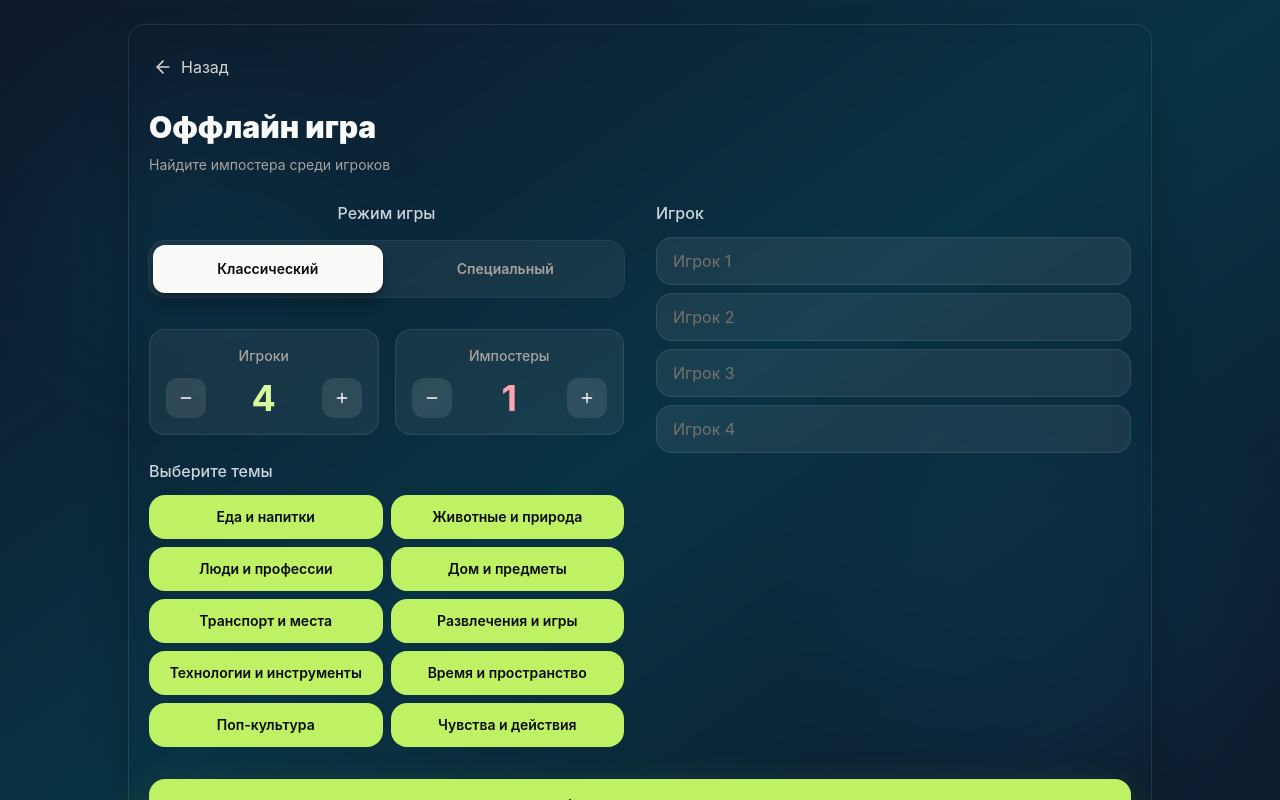
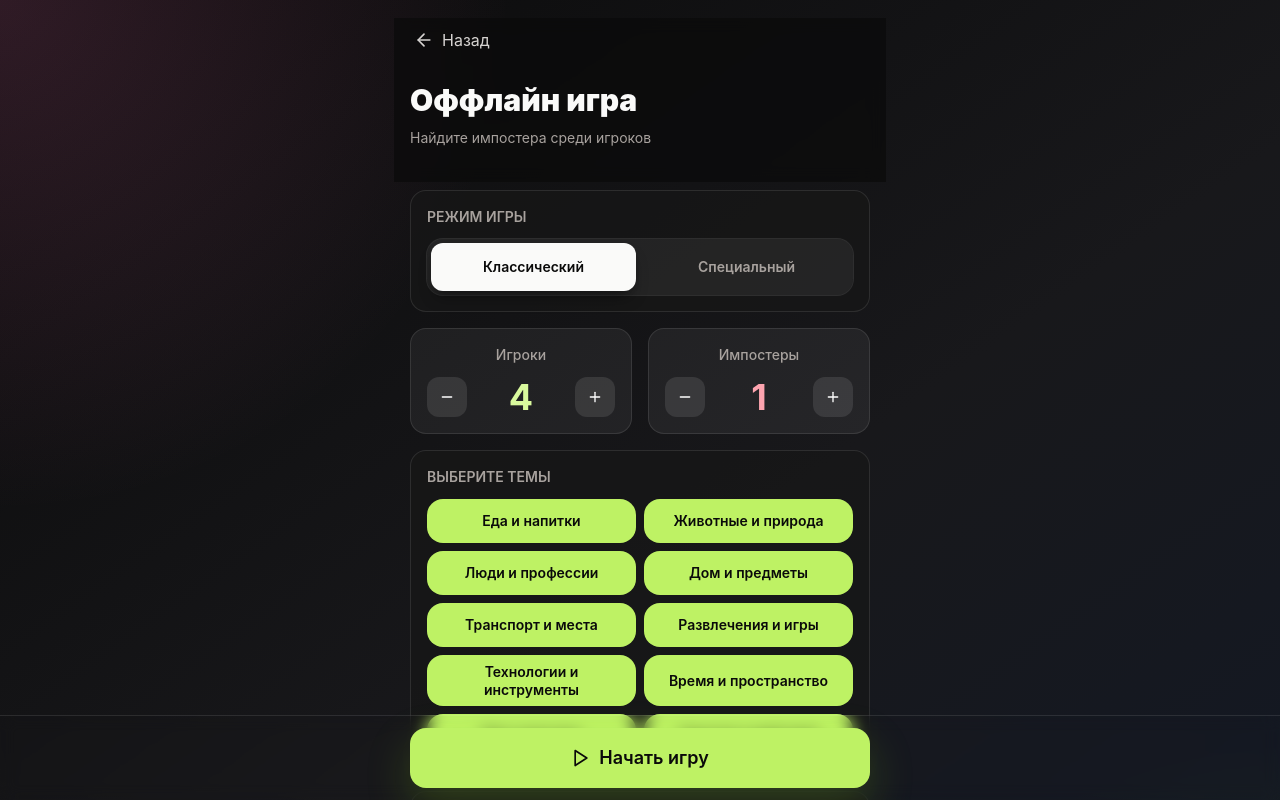
Before and after one commit to kannoqwe/Word-Impostor, a React (Vite) app: page / in a window 1280 px wide. Both pictures are taken after a click on the button "Оффлайн игра". Shown: the top 800 px of the page. Built offline with nearby package versions, Linux system fonts and the light colour scheme.

Commit message:
feat: redesign setup flow

```diff
--- a/src/components/setup/GameSettings.tsx
+++ b/src/components/setup/GameSettings.tsx
@@ -50,9 +50,9 @@ export const GameSettings: React.FC<GameSettingsProps> = ({
    onThemeToggle
 }) => {
    return (
-      <div className="space-y-6">
-         <div className="mb-8">
-            <label className="block text-slate-300 mb-4 font-medium text-center">
+      <div className="space-y-4">
+         <section className="rounded-2xl border border-white/10 bg-neutral-900/70 p-4">
+            <label className="mb-3 block text-sm font-semibold uppercase text-stone-400">
                {gameModeLabel}
             </label>
             <GameModeSelector
@@ -61,7 +61,7 @@ export const GameSettings: React.FC<GameSettingsProps> = ({
                classicLabel={classicLabel}
                specialLabel={specialLabel}
             />
-         </div>
+         </section>
 
          <div className="grid grid-cols-2 gap-4">
             <PlayerCounter
@@ -80,27 +80,27 @@ export const GameSettings: React.FC<GameSettingsProps> = ({
          </div>
 
          {numImpostors > 1 && (
-            <div className="flex items-center justify-between bg-slate-800/50 backdrop-blur-sm rounded-xl p-4 border border-slate-700/50">
-               <label className="text-slate-300 font-medium cursor-pointer" onClick={onToggleImpostorsKnowEachOther}>
+            <section className="flex items-center justify-between gap-4 rounded-2xl border border-white/10 bg-neutral-900/70 p-4">
+               <label className="cursor-pointer text-sm font-semibold leading-5 text-stone-200" onClick={onToggleImpostorsKnowEachOther}>
                   {impostorsKnowEachOtherLabel}
                </label>
                <button
                   onClick={onToggleImpostorsKnowEachOther}
-                  className={`relative inline-flex h-6 w-11 items-center rounded-full transition-colors ${
-                     impostorsKnowEachOther ? 'bg-cyan-500' : 'bg-slate-600'
+                  className={`relative inline-flex h-8 w-14 shrink-0 items-center rounded-full transition-colors ${
+                     impostorsKnowEachOther ? 'bg-lime-300' : 'bg-white/15'
                   }`}
                >
                   <span
-                     className={`inline-block h-4 w-4 transform rounded-full bg-white transition-transform ${
-                        impostorsKnowEachOther ? 'translate-x-6' : 'translate-x-1'
+                     className={`inline-block h-6 w-6 transform rounded-full bg-neutral-950 transition-transform ${
+                        impostorsKnowEachOther ? 'translate-x-7' : 'translate-x-1'
                      }`}
                   />
                </button>
-            </div>
+            </section>
          )}
 
-         <div>
-            <label className="block text-slate-300 mb-3 font-medium">
+         <section className="rounded-2xl border border-white/10 bg-neutral-900/70 p-4">
+            <label className="mb-3 block text-sm font-semibold uppercase text-stone-400">
                {themesLabel}
             </label>
             <ThemeSelector
@@ -108,7 +108,7 @@ export const GameSettings: React.FC<GameSettingsProps> = ({
                selectedThemes={selectedThemes}
                onToggle={onThemeToggle}
             />
-         </div>
+         </section>
       </div>
    );
 };
--- a/src/pages/SetupPage.tsx
+++ b/src/pages/SetupPage.tsx
@@ -2,7 +2,6 @@ import React, { useCallback } from 'react';
 import { Play } from 'lucide-react';
 import { useTranslation } from '../hooks/useTranslation';
 import { useSetupState } from '../hooks/useSetupState';
-import { Card } from '../components/ui/Card';
 import { Button } from '../components/ui/Button';
 import { SetupHeader } from '../components/setup/SetupHeader';
 import { GameSettings } from '../components/setup/GameSettings';
@@ -49,22 +48,18 @@ export const SetupPage = React.memo<SetupPageProps>(({
    }, [isValid, onStartGame, state, t.player]);
 
    return (
-      <div className="min-h-screen bg-gradient-to-br from-slate-900 via-cyan-950 to-slate-900 p-6 relative overflow-hidden">
-         <div className="absolute inset-0 opacity-5">
-            <div className="absolute top-20 left-10 w-72 h-72 bg-cyan-500 rounded-full blur-3xl"></div>
-            <div className="absolute bottom-20 right-10 w-96 h-96 bg-sky-500 rounded-full blur-3xl"></div>
-         </div>
-
-         <div className="max-w-5xl mx-auto relative z-10">
-            <Card>
+      <main className="app-shell">
+         <div className="phone-frame pb-24">
+            <div className="sticky top-0 z-20 -mx-4 mb-2 bg-neutral-950/70 px-4 pb-2 backdrop-blur">
                <SetupHeader
                   title={t.offline}
                   subtitle={t.subtitle}
                   backText={t.back}
                   onBack={onBack}
                />
+            </div>
 
-               <div className="grid grid-cols-1 lg:grid-cols-2 gap-8">
+            <div className="space-y-4">
                <GameSettings
                   gameMode={state.gameMode}
                   gameModeLabel={t.gameMode}
@@ -86,8 +81,8 @@ export const SetupPage = React.memo<SetupPageProps>(({
                   onThemeToggle={toggleTheme}
                />
 
-                  <div>
-                     <label className="block text-slate-300 mb-3 font-medium">
+               <section className="rounded-2xl border border-white/10 bg-neutral-900/70 p-4">
+                  <label className="mb-3 block text-sm font-semibold uppercase text-stone-400">
                      {t.playerName}
                   </label>
                   <PlayerNamesList
@@ -95,20 +90,23 @@ export const SetupPage = React.memo<SetupPageProps>(({
                      onNameChange={updatePlayerName}
                      placeholder={t.playerName}
                   />
-                  </div>
+               </section>
             </div>
 
+            <div className="fixed inset-x-0 bottom-0 z-30 border-t border-white/10 bg-neutral-950/82 px-4 py-3 backdrop-blur">
+               <div className="phone-frame">
                   <Button
                      onClick={handleStartGame}
                      disabled={!isValid}
-                  className="w-full mt-8 text-lg"
+                     className="w-full"
                      size="lg"
                   >
-                  <Play className="w-6 h-6 inline-block mr-2" />
+                     <Play className="h-5 w-5" />
                      {t.startGame}
                   </Button>
-            </Card>
                </div>
             </div>
+         </div>
+      </main>
    );
 });
```
Lines whose indentation alone changed are shown as unchanged.
